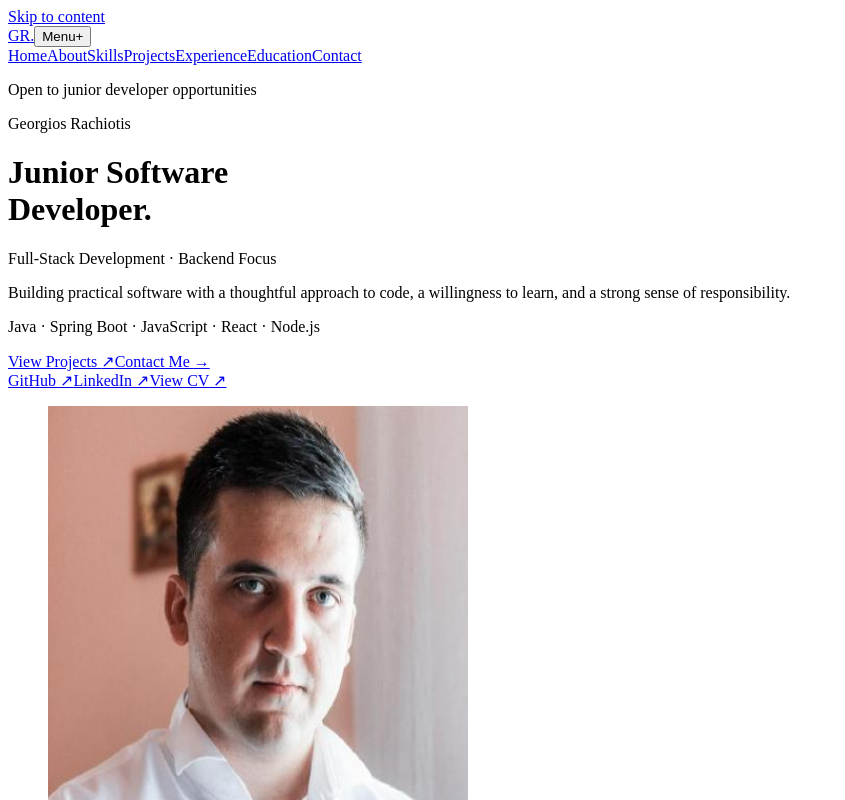
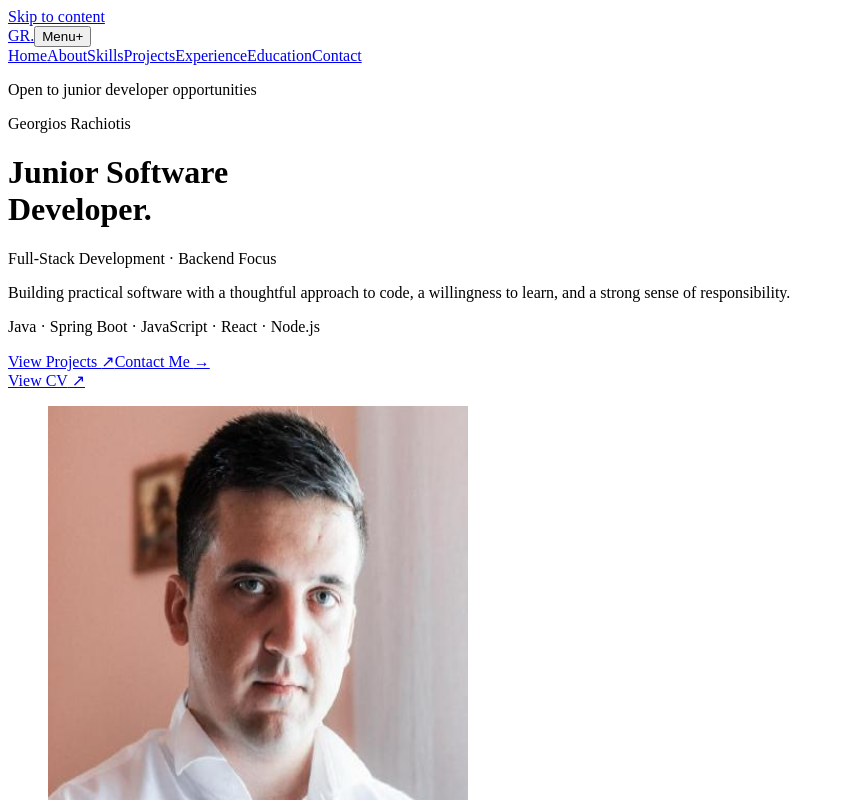
Before and after one commit to georgerachiotis/my-portfolio, a React (Vite) app: page / in a window 1280 px wide. Shown: the top 800 px of the page, without its empty margins (0-845 px from the left). Built offline with nearby package versions, Linux system fonts and the light colour scheme; the HTML template or start-up script is replaced by a standard one.

Commit message:
Simplify hero social links

```diff
--- a/src/components/Hero.jsx
+++ b/src/components/Hero.jsx
@@ -1,5 +1,4 @@
 import profilePic from '../assets/profilepic.jpg';
-import { links } from '../data/profile';
 import ExternalLink from './ExternalLink';
 
 export default function Hero() {
@@ -16,9 +15,7 @@ export default function Hero() {
           <a className="btn btnPrimary" href="#projects">View Projects <span aria-hidden="true">↗</span></a>
           <a className="btn" href="#contact">Contact Me <span aria-hidden="true">→</span></a>
         </div>
-        <div className="heroSocials">
-          <ExternalLink href={links.github}>GitHub</ExternalLink>
-          <ExternalLink href={links.linkedin}>LinkedIn</ExternalLink>
+        <div className="heroCvLink">
           <ExternalLink href={import.meta.env.BASE_URL + 'cv.pdf'}>View CV</ExternalLink>
         </div>
       </div>
```
Also changed, not shown: src/styles/global.css (+1 -6 lines).
